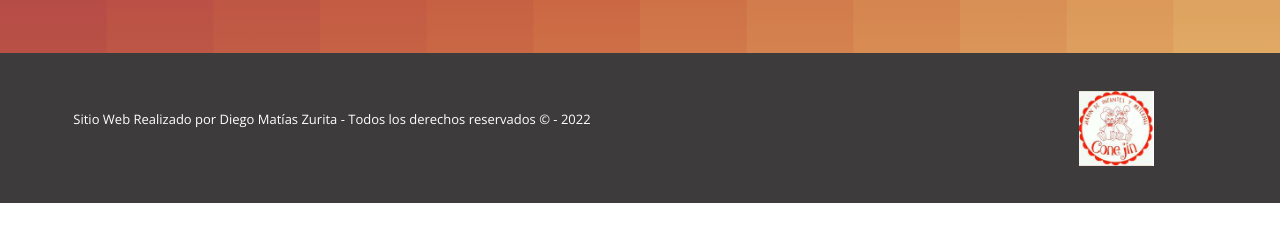
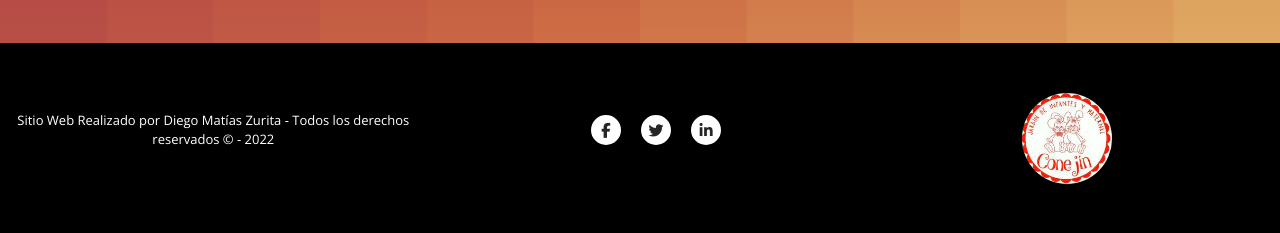
Before and after one commit to MatiasDiego/jardin_conejin__zurita_diego, a plain HTML site: page pages/docentes.html in a window 1280 px wide. Shown: the part 1022-1255 px from the top of the page. Before the commit the page ends 1225 px from the top, so only its background shows below. Drawn offline with nearby package versions, Linux system fonts and the light colour scheme.

Commit message:
Agregado de animaciones y transiciones a diferentes páginas. Cambio de footer

```diff
--- a/css/styles.css
+++ b/css/styles.css
@@ -241,33 +241,116 @@ body {
 /************ FOOTER ************/
 .footer {
   width: 100%;
-  height: 150px;
+  height: 190px;
   position: absolute;
   bottom: 0;
-  display: flex;
-  justify-content: space-between;
-  align-items: center;
-  background-color: #3e3b3c;
+  left: 0;
+  background-color: #000;
 }
 
 .footer__content {
-  margin-left: 2em;
+  display: flex;
+  align-items: center;
+  height: 190px;
 }
 
 .footer__paragraph {
+  width: 100%;
   color: #fff;
-  font-size: 13px;
+}
+
+.footer__social {
+  display: flex;
+  flex-direction: row;
+  justify-content: center;
+  height: 190px;
+}
+
+.footer__social__ul {
+  display: flex;
+  align-items: center;
+}
+
+.footer__social__li {
+  list-style: none;
+}
+
+.footer__social__li a {
+  width: 40px;
+  height: 40px;
+  background-color: #fff;
+  text-align: center;
+  line-height: 35px;
+  font-size: 15px;
+  margin: 0 20px;
+  display: block;
+  border-radius: 50%;
+  position: relative;
+  overflow: hidden;
+  border: 3px solid #fff;
+  z-index: 1;
+}
+
+.footer__social__li a .icon {
+  position: relative;
+  color: #262626;
+  transition: .5s;
+  z-index: 3;
+}
+
+.footer__social__li a:hover .icon{
+  color: #fff;
+  transform: rotateY(360deg);
+}
+
+.footer__social__li a:before {
+  content: "";
+  position: absolute;
+  top: 100%;
+  left: 0;
+  width: 100%;
+  height: 100%;
+  background: #f00;
+  transition: .5s;
+  z-index: 2;
+}
+
+.footer__social__li a:hover:before {
+  top: 0;
+}
+
+.footer__social__li:nth-child(1) a:before{
+  background: #3b5999;
+}
+
+.footer__social__li:nth-child(2) a:before{
+  background: #55acee;
+}
+
+.footer__social__li:nth-child(3) a:before {
+  background: #0077b5;
+}
+
+.footer__social__li:nth-child(4) a:before {
+  background: #dd4b39;
 }
 
 .footer__logo {
-  width: 75px;
-  height: 75px;
-  margin-right: 2em;
+  display: flex;
+  align-items: center;
+  justify-content: center;
+  height: 190px;
 }
 
-.footer__logo img {
+.footer__container__logo {
+  width: 120px;
+  height: 120px;
+}
+
+.footer__container__logo img {
   width: 100%;
   height: auto;
+  border-radius: 50%;
 }
 
 /************ CONTACT ************/
@@ -362,16 +445,6 @@ textarea {
 
 /************ OUR TEACHERS ************/
 
-/* .teachers {
-  display: grid;
-  height: 100%;
-  grid-template-columns: 40% 60%;
-  grid-template-rows: 1fr;
-  grid-column-gap: 2em;
-  justify-items: center;
-  padding: 50px;
-} */
-
 .teachers__content {
   display: flex;
   flex-direction: column;
@@ -400,7 +473,7 @@ textarea {
 }
 
 .virtual {
-  padding: 50px;
+  padding: 50px 50px 80px 50px;
   background-color: #a9294f;
   background-image: url(../images/quantum-gradient.svg);
   background-attachment: fixed;
@@ -561,8 +634,18 @@ textarea {
   /************ FOOTER ************/
   .footer__paragraph {
     font-size: 11px;
-    width: 45vw;
-    text-align: center;
+  }
+
+  .footer__social__li a {
+    width: 30px;
+    height: 30px;
+    line-height: 25px;
+    margin: 0 10px;
+  }
+
+  .footer__container__logo {
+    width: 90px;
+    height: 90px;
   }
 
   /************ ABOUTUS ************/
--- a/pages/docentes.html
+++ b/pages/docentes.html
@@ -95,20 +95,31 @@
     </main>
 
     <!-- FOOTER -->
-    <div class="container-fluid">
-        <div class="row footer">
-            <div class="col-sm-8 col-md-10 col-10">
-                <!-- Footer Paragraph -->
-                <div class="footer__content">
-                    <p class="footer__paragraph">Sitio Web Realizado por Diego Matías Zurita - Todos los derechos
-                                                reservados &#169 - 2022
-                    </p>
-                </div>
+    <div class="container-fluid footer">
+        <div class="row footer__container">
+            <div class="footer__content col-sm-4">
+                <p class="footer__paragraph">
+                    Sitio Web Realizado por Diego Matías Zurita -
+                    Todos los derechos reservados &#169 - 2022
+                </p>
             </div>
-            <div class="col-sm-4 col-md-2 col-2">
-                <!-- Footer Logo -->
-                <div class="footer__logo">
-                    <img src="../images/logo_conejin.png" alt="Footer Logo">
+            <div class="footer__social col-sm-4">
+                <ul class="footer__social__ul">
+                    <li class="footer__social__li">
+                      <a href="#">
+                        <i class="fab fa-facebook-f icon"></i> </a>
+                    </li>
+                    <li class="footer__social__li">
+                      <a href="#"><i class="fab fa-twitter icon"></i></a>
+                    </li>
+                    <li class="footer__social__li">
+                      <a href="#"><i class="fab fa-linkedin-in icon"></i></a>
+                    </li>
+                  </ul>
+            </div>
+            <div class="footer__logo col-sm-4">
+                <div class="footer__container__logo">
+                    <img src="../images/logo_conejin.png" alt="">
                 </div>
             </div>
         </div>
```
Also changed, not shown: index.html (+25 -13 lines), pages/contacto.html (+25 -15 lines), pages/galeria.html (+25 -15 lines), pages/quienes-somos.html (+24 -13 lines), images/logo_conejin_transparente.png (added).
